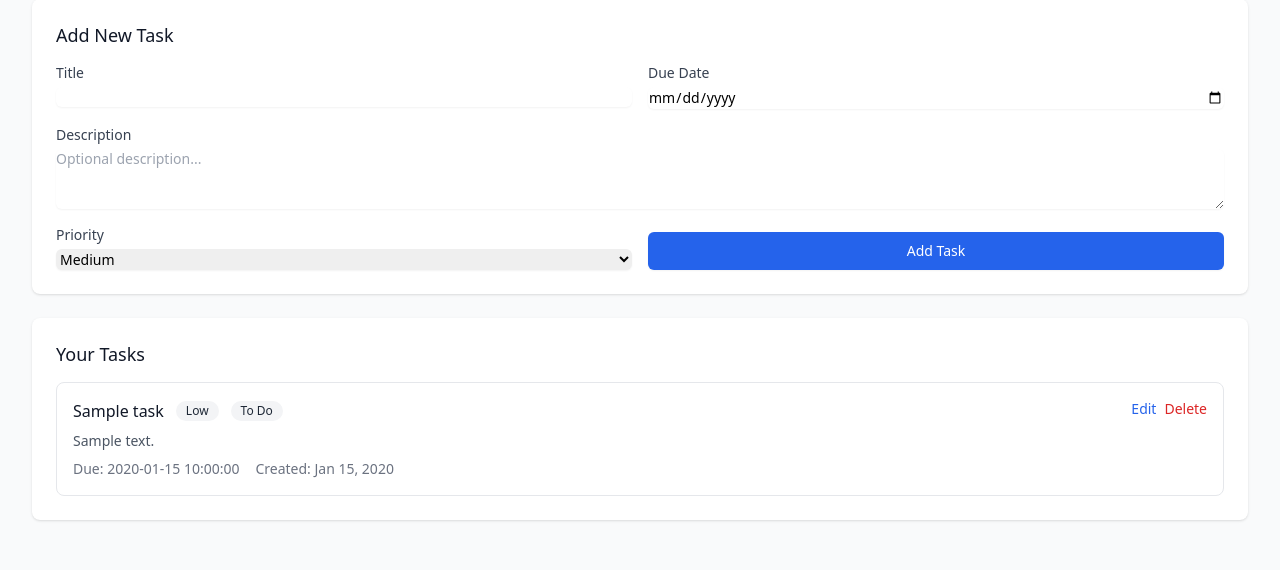
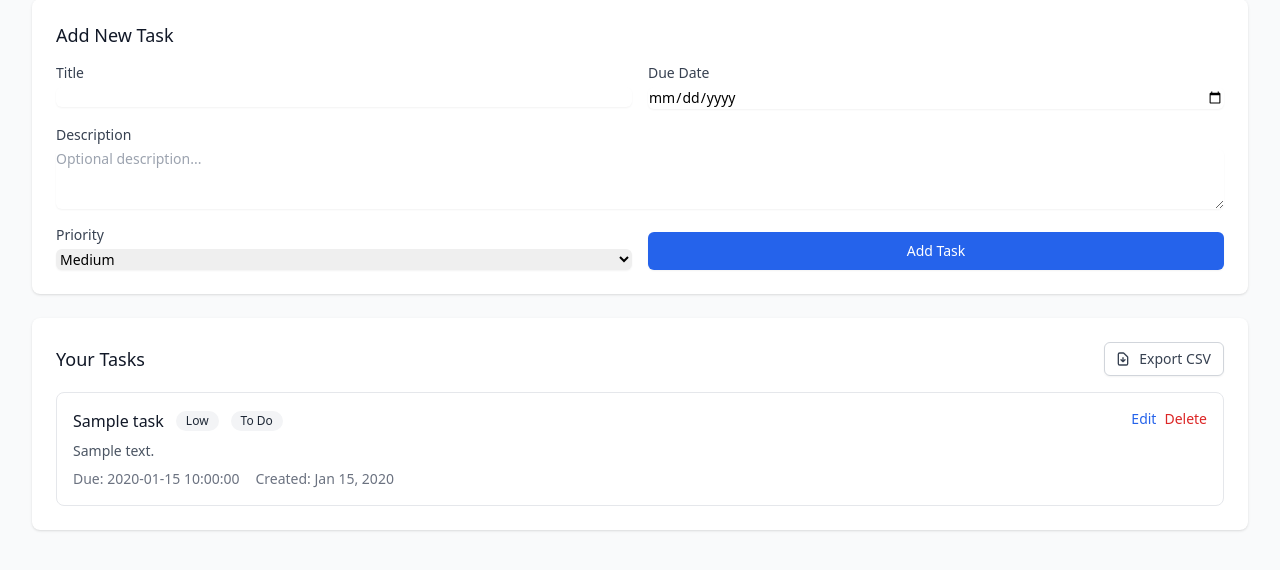
Before and after one commit to AlabamaMike/primo, a FastAPI app: template templates/dashboard.html in a window 1280 px wide. Shown: the part 114-684 px from the top of the page. Run offline with FastAPI, Linux system fonts and the light colour scheme; the template is opened without the code that fills it: most values are stand-ins (such as "Sample title", 1, 10 or a date in 2020); some libraries are stand-ins or nearby versions.

Commit message:
Added a new feature to export tasks to CSV

```diff
--- a/app.py
+++ b/app.py
@@ -1,5 +1,5 @@
 from fastapi import FastAPI, Request, Form, HTTPException, Depends, status, Cookie
-from fastapi.responses import HTMLResponse, RedirectResponse
+from fastapi.responses import HTMLResponse, RedirectResponse, StreamingResponse
 from fastapi.staticfiles import StaticFiles
 from fastapi.templating import Jinja2Templates
 from database import SQLiteDatabase
@@ -7,6 +7,8 @@ from models import TaskCreate, TaskUpdate, UserCreate, UserLogin, TaskStatus, Ta
 from typing import Optional, Annotated
 from datetime import date
 import secrets
+import csv
+import io
 
 app = FastAPI(title="Primo Task Manager", description="A task management app with SQLite backend")
 
@@ -247,6 +249,57 @@ async def delete_task(request: Request, task_id: int, user=Depends(get_current_u
     else:
         raise HTTPException(status_code=400, detail=result.get("error", "Failed to delete task"))
 
+@app.get("/export/csv")
+async def export_tasks_csv(user=Depends(get_current_user)):
+    """Export user's tasks as CSV file"""
+    if not user:
+        raise HTTPException(status_code=401, detail="Unauthorized")
+
+    # Get all tasks for the user
+    tasks = await db.get_tasks(user["id"])
+
+    # Create CSV content
+    output = io.StringIO()
+    writer = csv.writer(output)
+
+    # Write CSV headers
+    writer.writerow([
+        'Title',
+        'Description',
+        'Due Date',
+        'Priority',
+        'Status',
+        'Created At',
+        'Updated At'
+    ])
+
+    # Write task data
+    for task in tasks:
+        writer.writerow([
+            task.get('title', ''),
+            task.get('description', ''),
+            task.get('due_date', ''),
+            task.get('priority', '').title(),
+            task.get('status', '').replace('_', ' ').title(),
+            task.get('created_at', ''),
+            task.get('updated_at', '')
+        ])
+
+    # Create response
+    csv_content = output.getvalue()
+    output.close()
+
+    # Create filename with current date
+    from datetime import datetime
+    filename = f"tasks_export_{datetime.now().strftime('%Y%m%d_%H%M%S')}.csv"
+
+    # Return CSV file as download
+    return StreamingResponse(
+        io.StringIO(csv_content),
+        media_type="text/csv",
+        headers={"Content-Disposition": f"attachment; filename={filename}"}
+    )
+
 @app.post("/logout")
 async def logout(request: Request, session_id: Optional[str] = Cookie(None)):
     """Logout user"""
--- a/templates/partials/task_list.html
+++ b/templates/partials/task_list.html
@@ -1,6 +1,17 @@
 <div class="bg-white shadow rounded-lg">
     <div class="px-4 py-5 sm:p-6">
-        <h3 class="text-lg leading-6 font-medium text-gray-900 mb-4">Your Tasks</h3>
+        <div class="flex justify-between items-center mb-4">
+            <h3 class="text-lg leading-6 font-medium text-gray-900">Your Tasks</h3>
+            {% if tasks %}
+            <a href="/export/csv"
+               class="inline-flex items-center px-3 py-2 border border-gray-300 shadow-sm text-sm leading-4 font-medium rounded-md text-gray-700 bg-white hover:bg-gray-50 focus:outline-none focus:ring-2 focus:ring-offset-2 focus:ring-primary-500">
+                <svg class="-ml-0.5 mr-2 h-4 w-4" fill="none" stroke="currentColor" viewBox="0 0 24 24">
+                    <path stroke-linecap="round" stroke-linejoin="round" stroke-width="2" d="M12 10v6m0 0l-3-3m3 3l3-3m2 8H7a2 2 0 01-2-2V5a2 2 0 012-2h5.586a1 1 0 01.707.293l5.414 5.414a1 1 0 01.293.707V19a2 2 0 01-2 2z"></path>
+                </svg>
+                Export CSV
+            </a>
+            {% endif %}
+        </div>
 
         {% if tasks %}
         <div class="space-y-4">
```
Also changed, not shown: README.md, primo.db, test_csv_export.db (added).
